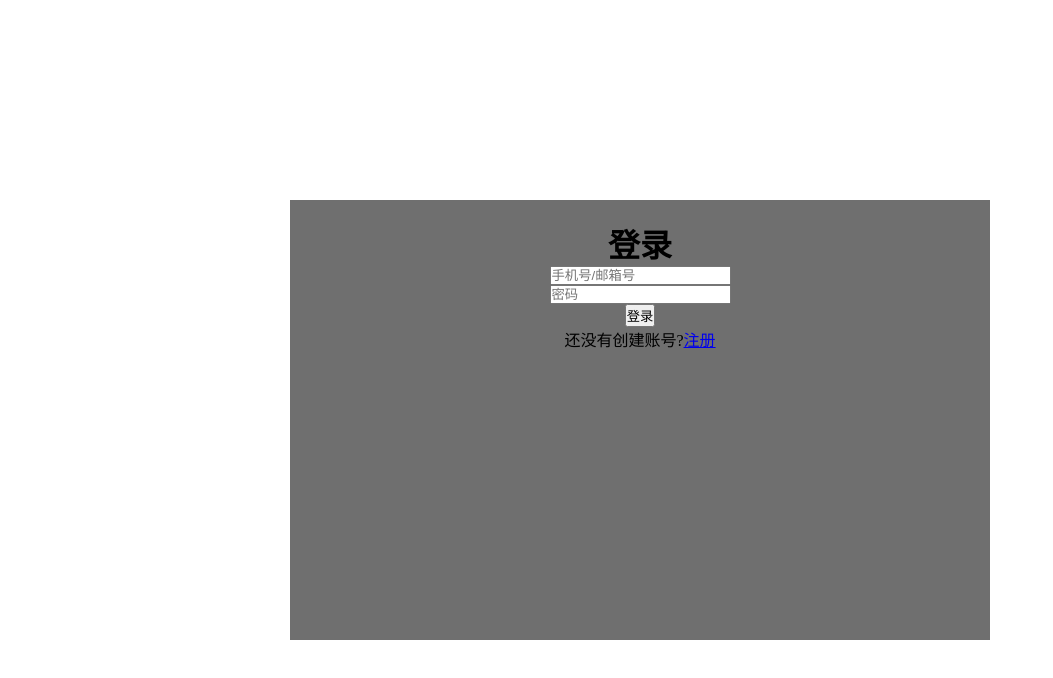
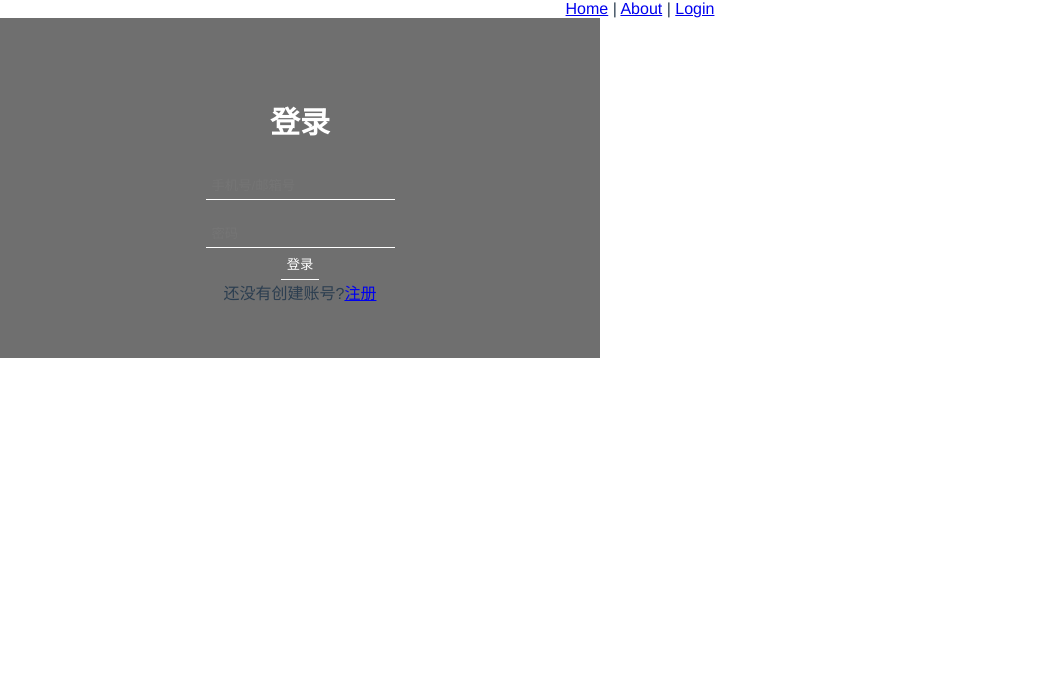
Before and after one commit to The-software-programing-4/VUE-TeamWork, a Vue app in the folder vue-project/: page /login in a window 1280 px wide. Shown: the top 678 px of the page, without its empty margins (0-1053 px from the left). Built offline with nearby package versions, Linux system fonts and the light colour scheme.

Commit message:
a little change

```diff
--- a/vue-project/src/App.vue
+++ b/vue-project/src/App.vue
@@ -1,12 +1,31 @@
 <template>
   <div id="app">
-    <!-- <nav>
-      <router-link to="/">Home</router-link> |
-      <router-link to="/about">About</router-link>
-    </nav> -->
+    <router-link to="/">Home</router-link> |
+    <router-link to="/about">About</router-link> |
+    <router-link to="/login">Login</router-link>
     <router-view />
   </div>
 </template>
 
 <style>
+#app {
+  font-family: Avenir, Helvetica, Arial, sans-serif;
+  -webkit-font-smoothing: antialiased;
+  -moz-osx-font-smoothing: grayscale;
+  text-align: center;
+  color: #2c3e50;
+}
+
+nav {
+  padding: 30px;
+}
+
+nav a {
+  font-weight: bold;
+  color: #2c3e50;
+}
+
+nav a.router-link-exact-active {
+  color: #42b983;
+}
 </style>
--- a/vue-project/src/css/style.css
+++ b/vue-project/src/css/style.css
@@ -3,12 +3,41 @@
     padding: 0;
 }
 
+/* Login */
 #loginBox {
-    margin: 0 auto;
-    margin-top: 200px;
     padding: 20px 50px;
     background-color: #00000090;
     text-align: center;
-    width: 600px;
-    height: 400px;
+    width: 500px;
+    height: 300px;
 }
+
+#loginBox h1 {
+    padding: 0;
+    padding-top: 60px;
+    color: white;
+    font-size: 30px;
+}
+
+#loginBox .inputBox {
+    margin-top: 30px;
+}
+
+#loginBox .inputText {
+    margin-top: 20px;
+}
+
+#loginBox input {
+    border: 0;
+    padding: 6px;
+    border-bottom: 1px solid white;
+    background-color: #FFFFFF00;
+    color: white;
+}
+
+button {
+    margin: 0;
+    margin-top: 20px;
+    width: 120px;
+    height: 25px;
+}
```
